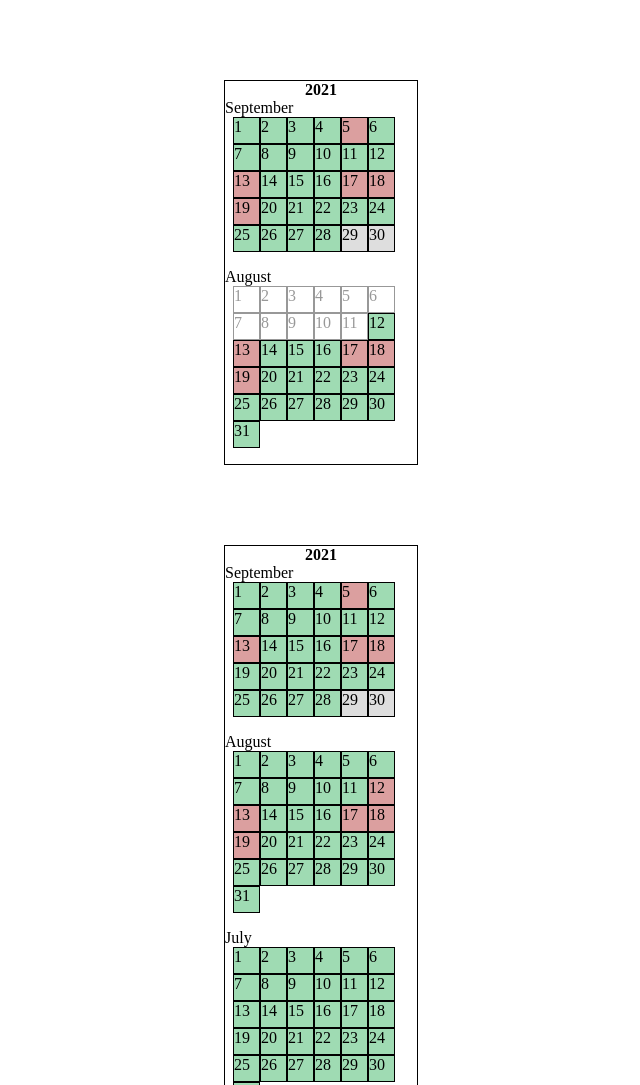
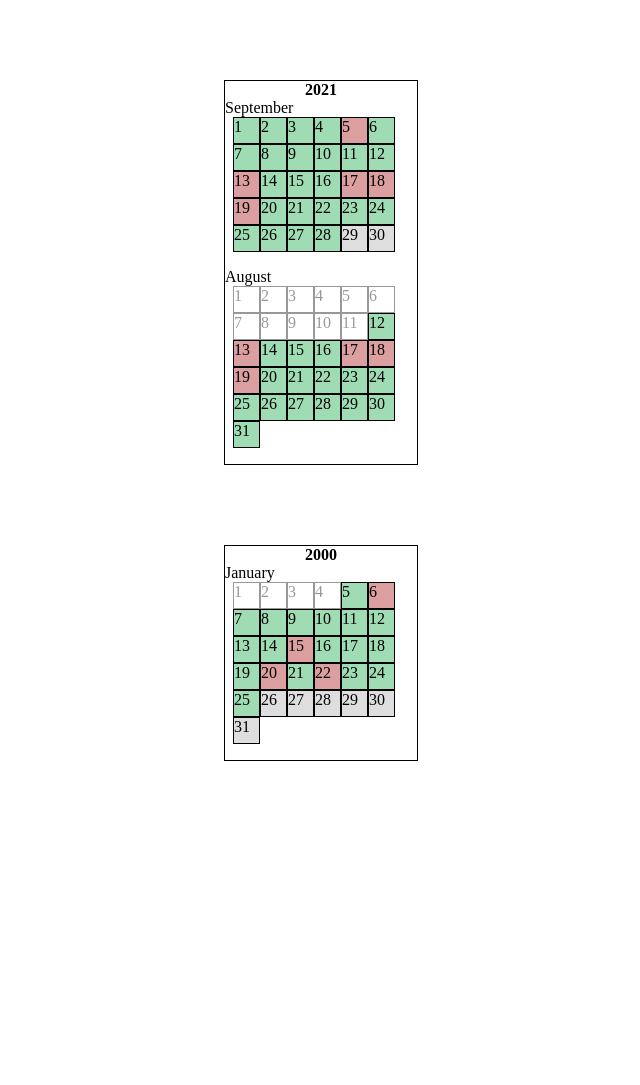
Before and after one commit to Outige/habit-tracker, a website with bundled scripts: page calendar.html in a window 1280 px wide. Shown: the top 1085 px of the page, without its empty margins (319-959 px from the left). After the commit the page ends 841 px from the top, so only its background shows below. Built offline with nearby package versions, Linux system fonts and the light colour scheme.

Commit message:
:sparkles: new calendar well tested

```diff
--- a/calendar.html
+++ b/calendar.html
@@ -5,7 +5,7 @@
     <meta http-equiv="X-UA-Compatible" content="IE=edge">
     <meta name="viewport" content="width=device-width, initial-scale=1.0">
     <link rel="stylesheet" href="calendar.css">
-    <script src="calendar.js" defer></script>
+    <script src="calendar.js" defer type="module"></script>
     <title>Document</title>
 </head>
 <body>
--- a/calendar.js
+++ b/calendar.js
@@ -1,3 +1,5 @@
+import {getCalendarData} from './utils.js'
+
 var dates = [
     "2020-08-12T06:45:15.924Z",
 
@@ -71,7 +73,9 @@ function bar(dates, today=new Date()) {
     return(foo)
 }
 
-var calendarData = bar(dates, new Date())
+var dates = ["2000-01-05T18:19:21.111Z","2000-01-06T18:19:21.111Z","2000-01-15T18:19:21.111Z","2000-01-20T18:19:21.111Z","2000-01-22T18:19:21.111Z"]
+var today =  new Date("2000-01-26T18:19:21.111Z")//new Date()
+var calendarData = getCalendarData(dates, today)
 var body = document.body
 var calendarDiv = document.createElement('div')
 calendarDiv.classList.add("calendar")
--- a/utils.js
+++ b/utils.js
@@ -93,3 +93,57 @@ export function getHabitBadges(starts, index, today=new Date()) {
 
     return(badges)
 }
+
+export function getCalendarData(starts, today=new Date()) {
+    /* vars */
+    var calendarData = {}
+    starts = [...starts] // TODO: made a deep copy as I mutate the data. Not good. Lazy
+
+    /* add success starts */
+    var nextDate = new Date(today)
+    var first = new Date(starts[0])
+    while (first <= nextDate) {
+        var year = nextDate.getFullYear()
+        var month = nextDate.toLocaleString('default', { month: 'long' })
+        var day = nextDate.getUTCDate()
+        if (calendarData[year] == undefined) calendarData[year] = {}
+        if (calendarData[year][month] == undefined) calendarData[year][month] = {}
+        if (calendarData[year][month][day] == undefined) calendarData[year][month][day] = 'success'
+        nextDate.setDate(nextDate.getDate() - 1);
+    }
+
+
+    /* add fail starts */
+    for (var i = 1; i < starts.length; i++) {
+        starts[i] = new Date(starts[i])
+        var year = starts[i].getFullYear()
+        var month = starts[i].toLocaleString('default', { month: 'long' })
+        var day = starts[i].getUTCDate()
+        if (calendarData[year] == undefined) calendarData[year] = {}
+        if (calendarData[year][month] == undefined) calendarData[year][month] = {}
+        calendarData[year][month][day] = 'fail'
+    }
+
+    /* add fututre starts */
+    nextDate = new Date(today)
+    while (nextDate.getFullYear() + nextDate.getMonth() <= today.getFullYear() + today.getMonth()) {
+        var year = nextDate.getFullYear()
+        var month = nextDate.toLocaleString('default', { month: 'long' })
+        var day = nextDate.getUTCDate()
+        calendarData[year][month][day] = 'future'
+        nextDate.setDate(nextDate.getDate() + 1);
+    }
+
+    /* add past starts */
+    nextDate = new Date(starts[0])
+    nextDate.setDate(nextDate.getDate() - 1);
+    var first = new Date(starts[0])
+    while (nextDate.getFullYear() + nextDate.getMonth() == first.getFullYear() + first.getMonth()) {
+        var year = nextDate.getFullYear()
+        var month = nextDate.toLocaleString('default', { month: 'long' })
+        var day = nextDate.getUTCDate()
+        calendarData[year][month][day] = 'past'
+        nextDate.setDate(nextDate.getDate() - 1);
+    }
+    return(calendarData)
+}
```
Also changed, not shown: test/utils.test.js (+107 -0 lines).
